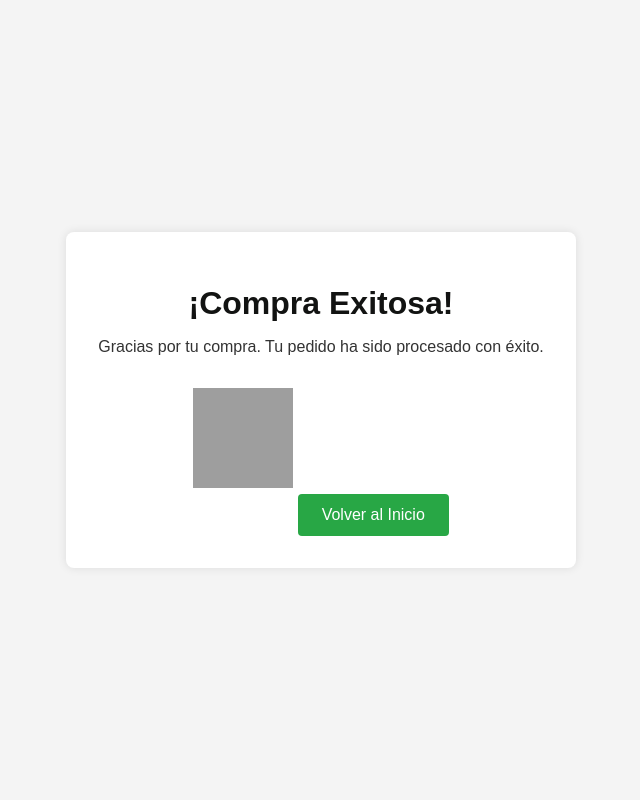
After one commit to chowsuey/Isa-Taru, a Flask app: template templates/compra.html in a window 1280 px wide. The commit adds this page. Shown: the whole page, without its empty margins (319-959 px from the left). Run offline with Flask 3, Linux system fonts and the light colour scheme; the template is opened without the code that fills it, so the values that code supplies are empty; grey boxes are pictures that could not be loaded.

Commit message:
la compra

```diff
--- a/app.py
+++ b/app.py
@@ -163,3 +163,10 @@ def logout():
 
 if __name__ == '_main_':
     app.run(host='127.0.0.1', port=8000, debug=True)
+
+@app.route('/compra_exitosa')
+def compra_exitosa():
+    return render_template('success.html')
+
+if __name__ == '_main_':
+    app.run(debug=True)
--- /dev/null
+++ b/static/css/success.css
@@ -0,0 +1,50 @@
+@import url('https://fonts.googleapis.com/css2?family=Montserrat:wght@300;400;500;600;700&display=swap');
+
+body {
+    font-family: Arial, sans-serif;
+    background-color: #f4f4f4;
+    display: flex;
+    justify-content: center;
+    align-items: center;
+    height: 100vh;
+    margin: 0;
+}
+
+.container {
+    text-align: center;
+    background-color: #fff;
+    padding: 2rem;
+    border-radius: 8px;
+    box-shadow: 0 0 10px rgba(0, 0, 0, 0.1);
+}
+
+.success-message h1 {
+    color: #121312;
+    margin-bottom: 1rem;
+}
+
+.success-message p {
+    color: #333;
+    margin-bottom: 2rem;
+}
+
+.success-message img {
+    width: 100px;
+    height: 100px;
+    margin-bottom: 2rem;
+}
+
+.btn {
+    display: inline-block;
+    padding: 0.75rem 1.5rem;
+    color: #fff;
+    background-color: #28a745;
+    border: none;
+    border-radius: 4px;
+    text-decoration: none;
+    font-size: 1rem;
+}
+
+.btn:hover {
+    background-color: #218838;
+}
--- /dev/null
+++ b/templates/compra.html
@@ -0,0 +1,20 @@
+<!DOCTYPE html>
+<html lang="es">
+<head>
+    <meta charset="UTF-8" />
+    <meta name="viewport" content="width=device-width, initial-scale=1.0" />
+    <title>Compra Exitosa</title>
+    <link rel="stylesheet" href="/static/css/success.css" />
+    <link real="stylesheet" href="/templates/home.html">
+</head>
+<body>
+    <div class="container">
+        <div class="success-message">
+            <h1>¡Compra Exitosa!</h1>
+            <p>Gracias por tu compra. Tu pedido ha sido procesado con éxito.</p>
+            <img src="/static/img/success.png" alt="Compra Exitosa" />
+            <a href="/" class="btn">Volver al Inicio</a>
+        </div>
+    </div>
+</body>
+</html>
```
Also changed, not shown: templates/home.html (+7 -1 lines).
